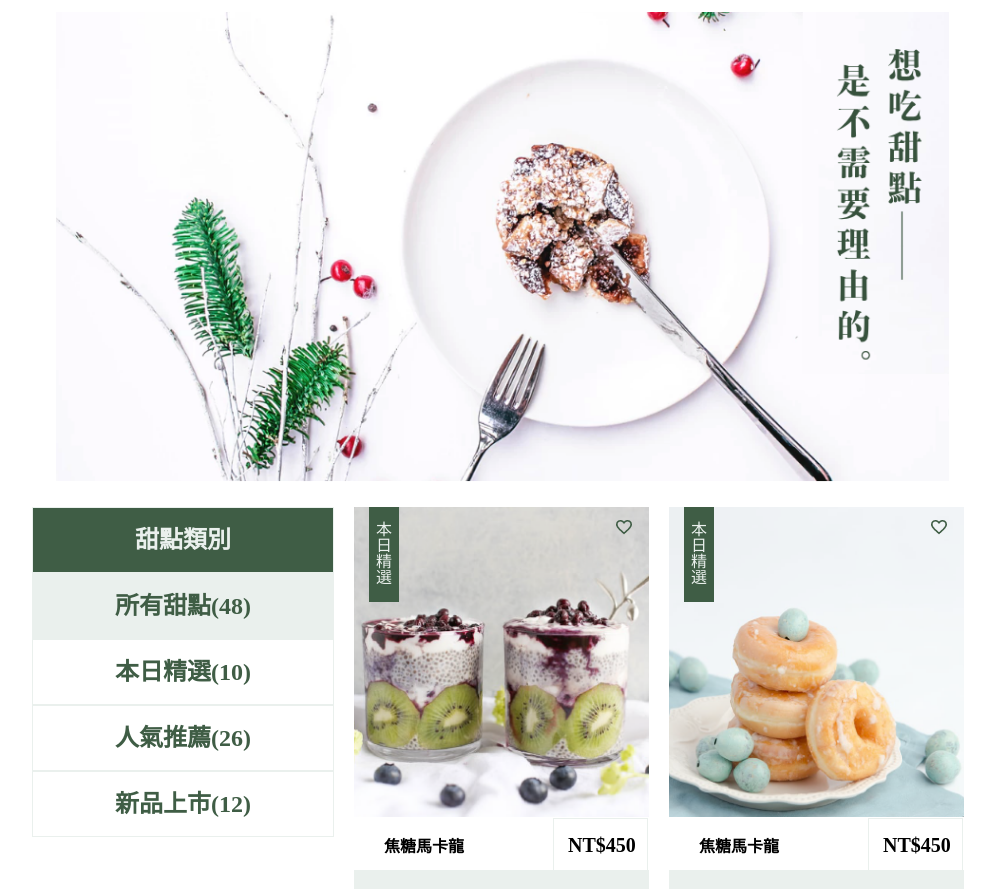
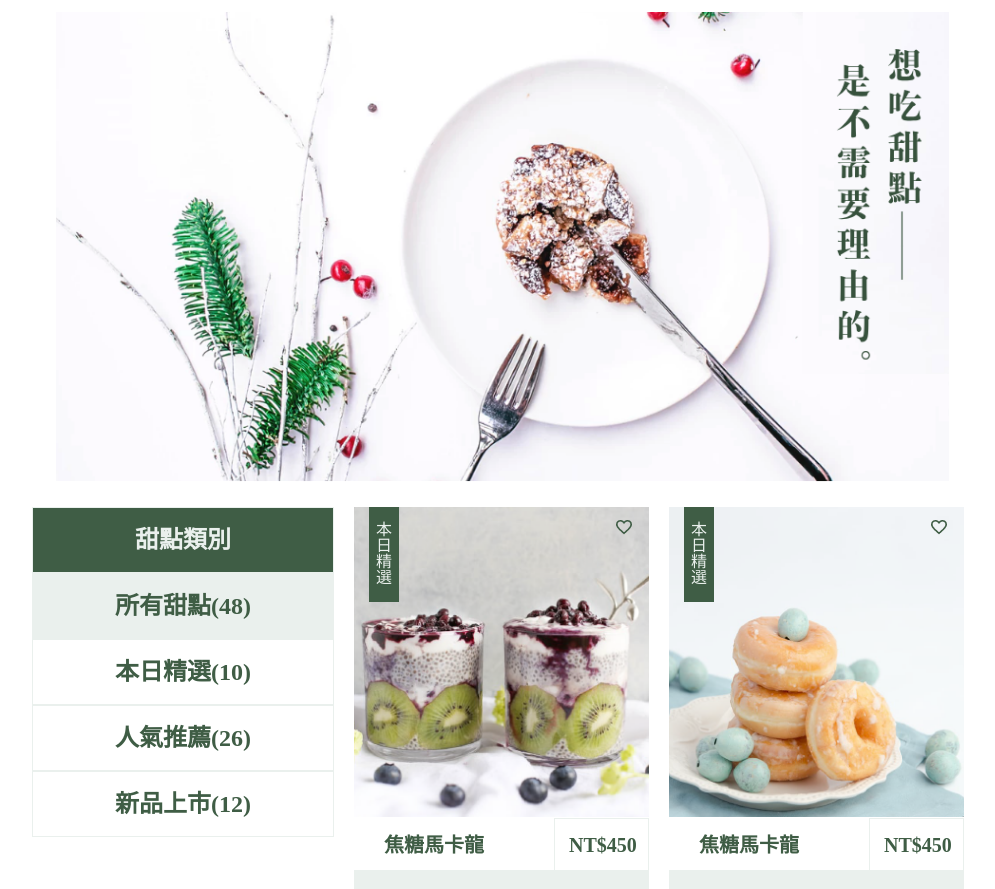
Before and after one commit to ball77111/-2022-, a plain HTML site: page index.html in a window 1280 px wide. Shown: the part 63-952 px from the top of the page, without its empty margins (138-1133 px from the left). Drawn offline with Linux system fonts and the light colour scheme.

Commit message:
調整padding

```diff
--- a/css/_all.scss
+++ b/css/_all.scss
@@ -114,13 +114,14 @@ a {
                 width: 295px;
 
                 p {
+                    font-size: 20px;
+                    color:#3F5D45;
                     padding: 15px 0px 15px 30px;
 
                     span {
                         border: 1px solid #EAF0ED;
                         padding: 15px 11px 15px 14px;
-                        margin-left: 85px;
-                        font-size: 20px;
+                        margin-left: 65px;
                     }
 
                     ;
```
Also changed, not shown: css/main.css, 1 other file.
